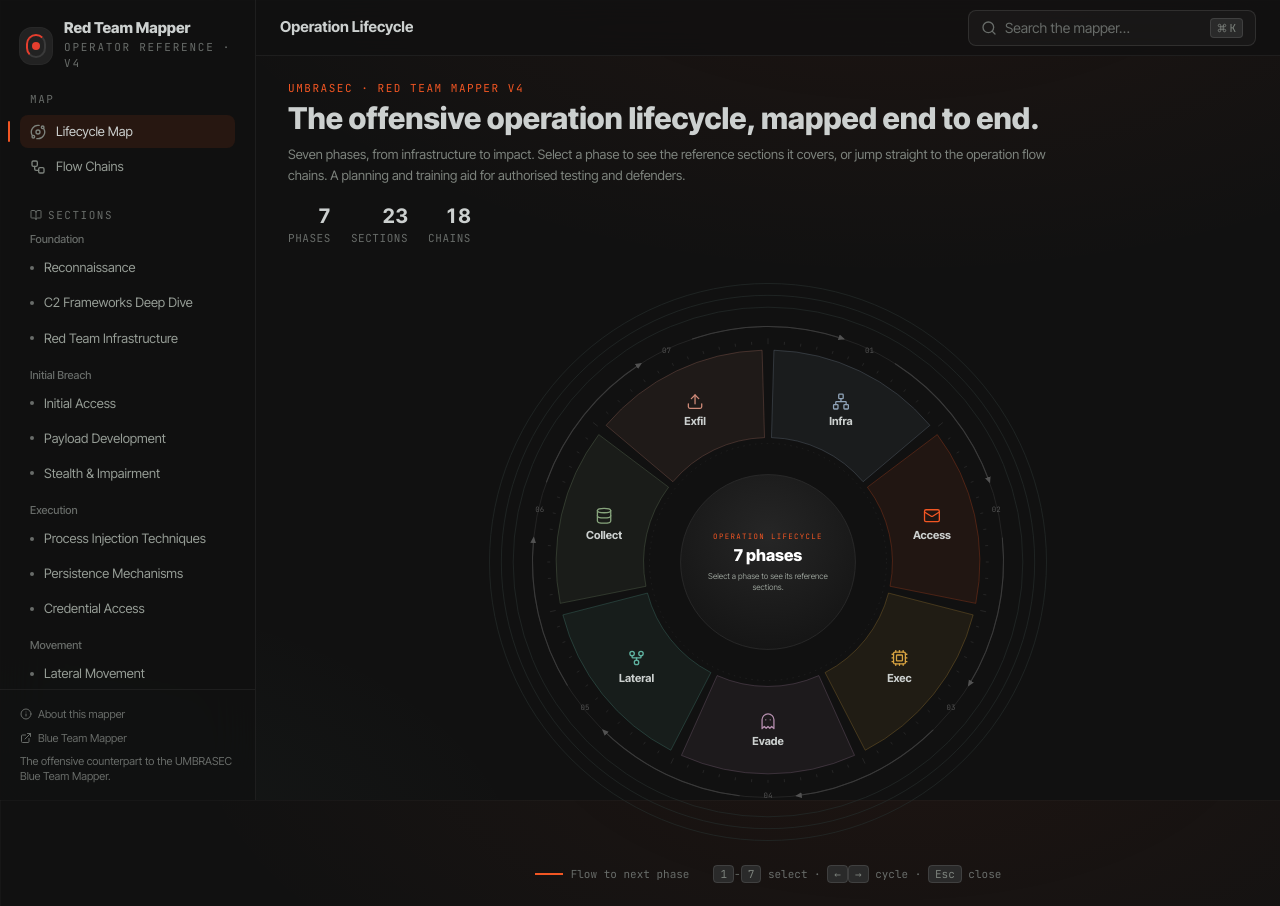
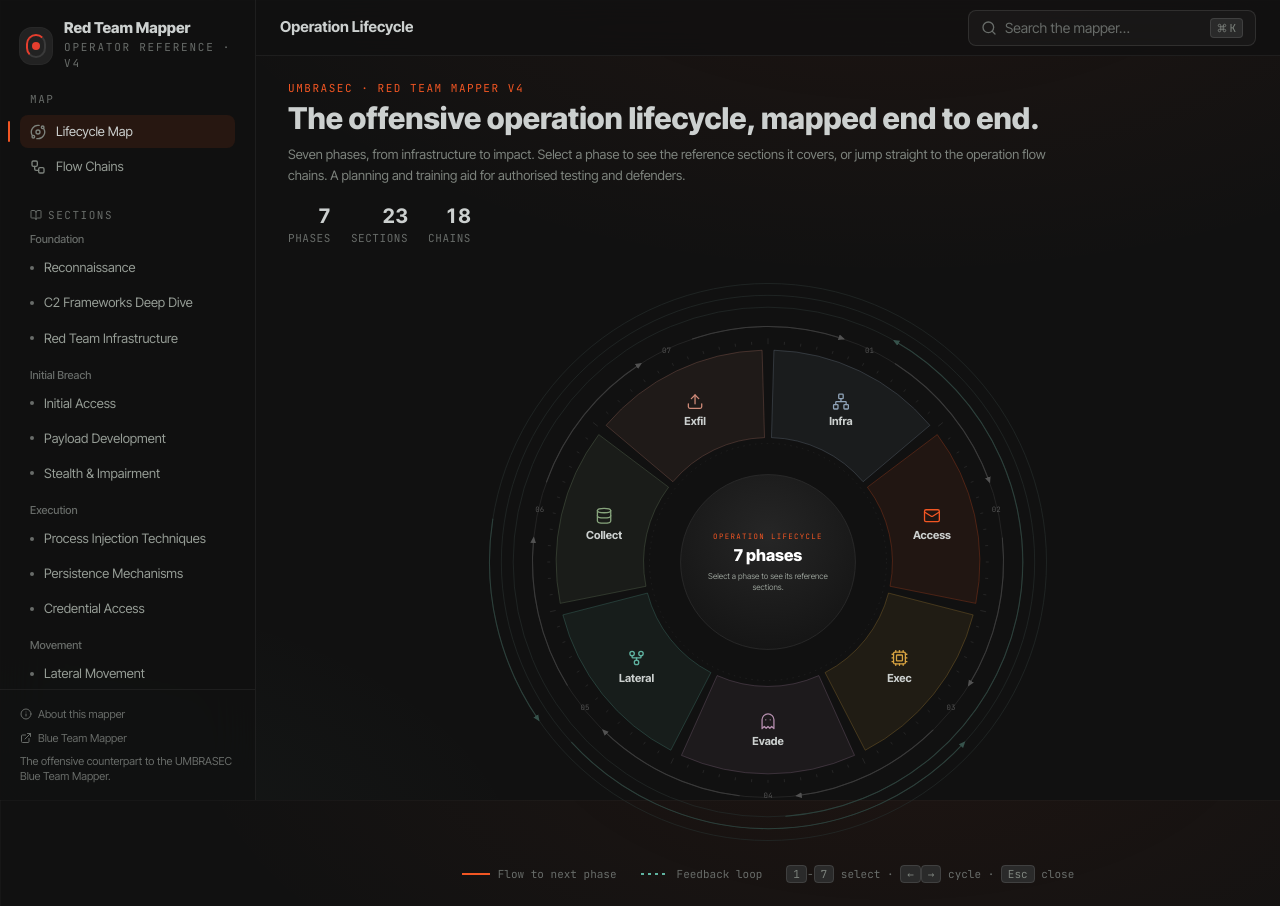
Before and after one commit to umbrasec-labs/RedTeamMapper, a React (Vite) app: page / in a window 1280 px wide. Shown: the top 906 px of the page. Built offline with nearby package versions, Linux system fonts and the light colour scheme.

Commit message:
Add feedback loops to the operation lifecycle ring (#24)

```diff
--- a/src/views/RadialView.tsx
+++ b/src/views/RadialView.tsx
@@ -5,7 +5,7 @@
 import { hueClass } from '@/lib/hues';
 import { icons } from '@/lib/icons';
 import { isTyping, useKeydown } from '@/lib/useKeyboard';
-import { RingMap } from '@/kit/RingMap';
+import { RingMap, type RingLink } from '@/kit/RingMap';
 import { SegmentCard } from '@/kit/Cards';
 import { DetailPanel } from '@/kit/DetailPanel';
 
@@ -21,6 +21,14 @@
   icon: icons[p.icon],
   hue: p.hue,
 }));
+
+// Flow arrows run to the next phase; feedback loops are where an operation falls back a phase.
+const links: RingLink[] = [
+  ...phases.map((p, i) => ({ from: p.id, to: phases[(i + 1) % phases.length].id, kind: 'flow' as const })),
+  { from: 'evade', to: 'infra', label: 'Burned infra', kind: 'feedback' },
+  { from: 'lateral', to: 'exec', label: 'New foothold', kind: 'feedback' },
+  { from: 'collect', to: 'lateral', label: 'Need more access', kind: 'feedback' },
+];
 
 /** Landing view: the radial operation lifecycle, with a panel for the selected phase. */
 export default function RadialView() {
@@ -87,6 +95,7 @@
         <div className="flex flex-col items-center py-2">
           <RingMap
             segments={segments}
+            links={links}
             selected={activeId}
             onSelect={select}
             idleHub={{
@@ -102,6 +111,12 @@
                 <line x1="0" y1="3" x2="28" y2="3" stroke="#f25623" strokeWidth="2" />
               </svg>
               Flow to next phase
+            </div>
+            <div className="flex items-center gap-2">
+              <svg width="28" height="6" aria-hidden>
+                <line x1="0" y1="3" x2="28" y2="3" stroke="#5fb3a1" strokeWidth="2" strokeDasharray="3 4" />
+              </svg>
+              Feedback loop
             </div>
             <div>
               <kbd className="kbd">1</kbd>-<kbd className="kbd">7</kbd> select · <kbd className="kbd">←</kbd>
```
Also changed, not shown: 1 other file (tests, documents, lock files or other folders).
